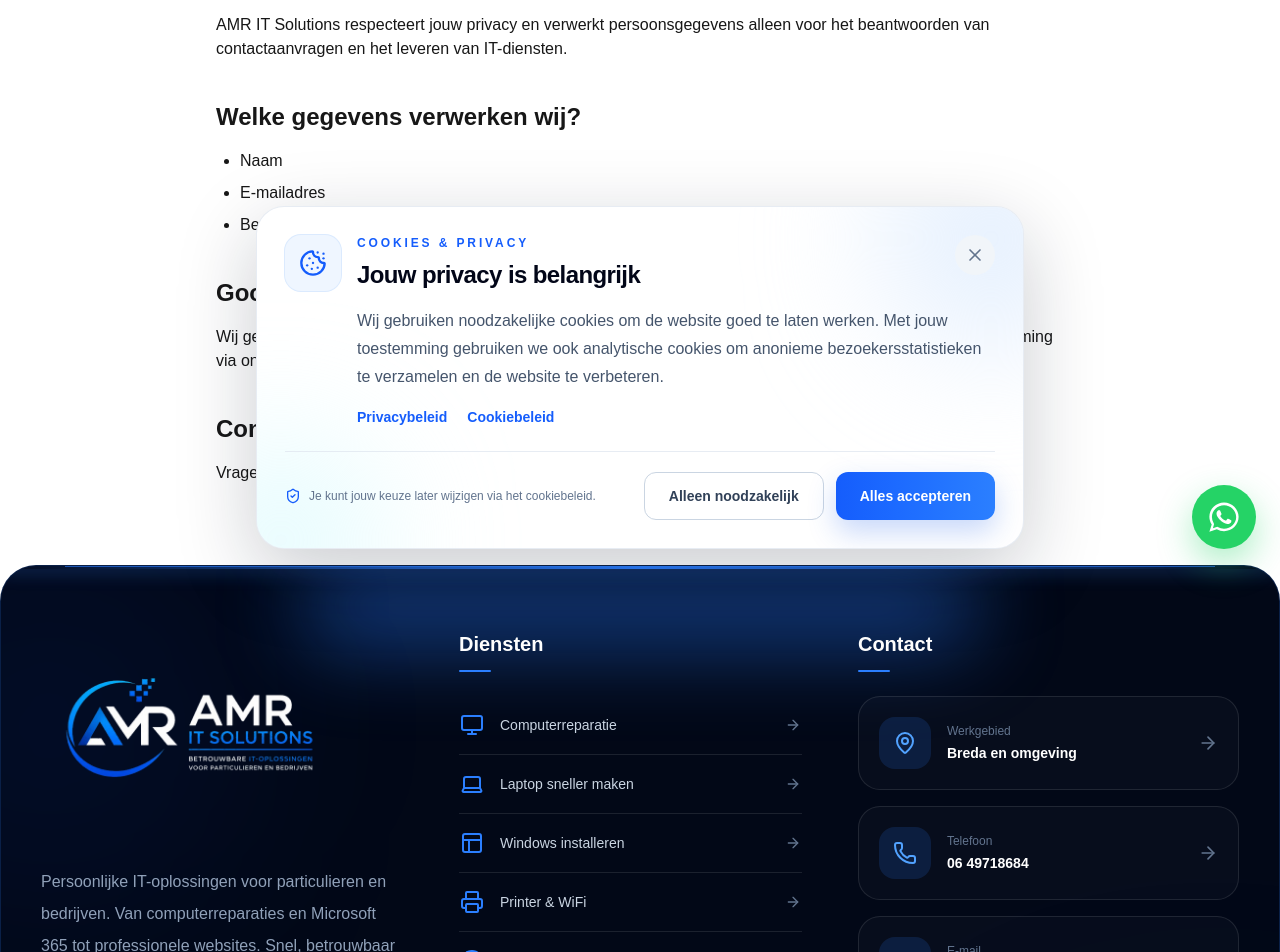
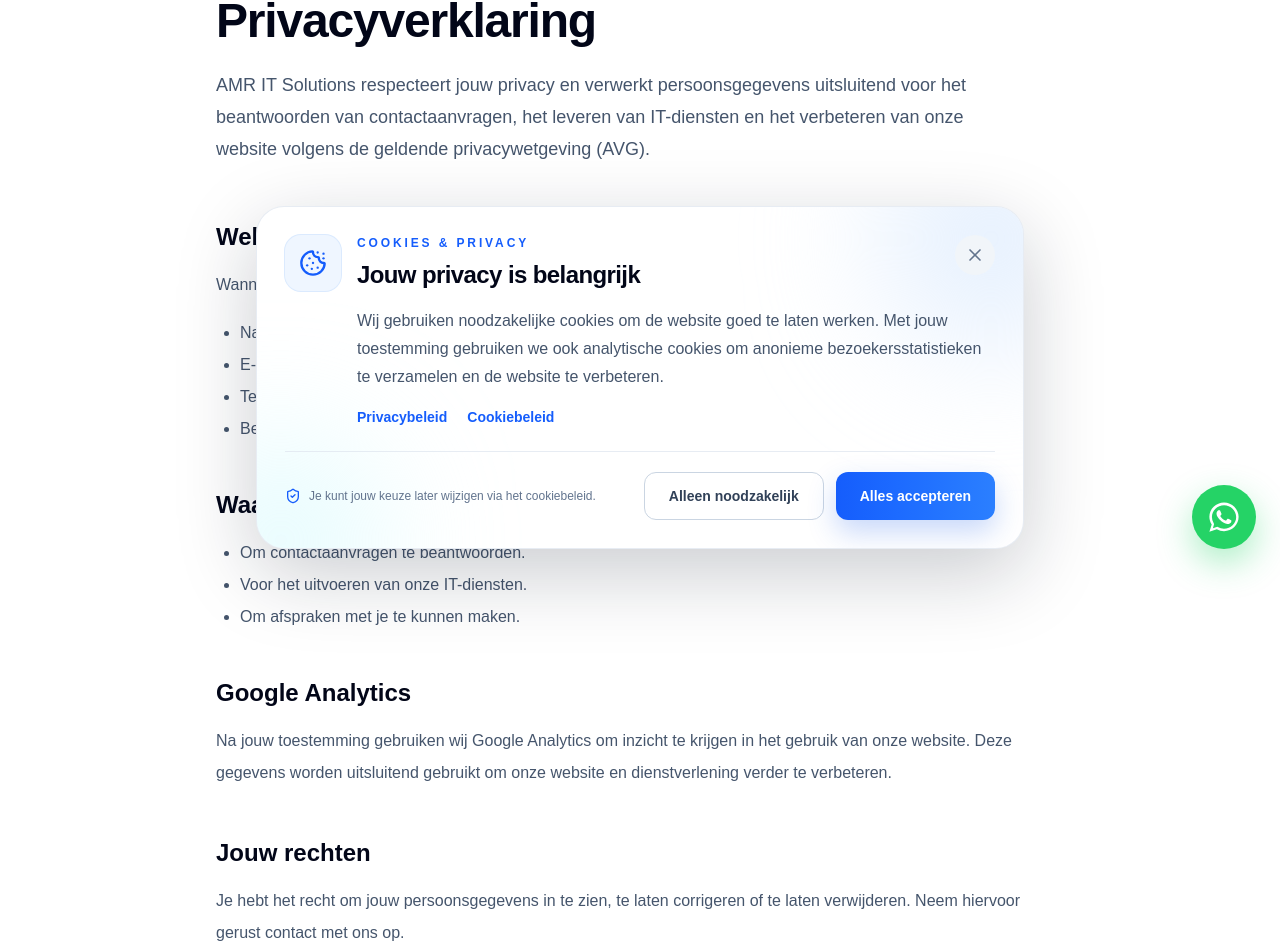
Before and after one commit to amritsolutions/amr-it-solutions, a Next.js app: page /privacy in a window 1280 px wide. Shown: the part 227-1179 px from the top of the page. Built offline with nearby package versions, Linux system fonts and the light colour scheme.

Commit message:
verbeteren

```diff
--- a/app/privacy/page.tsx
+++ b/app/privacy/page.tsx
@@ -1,40 +1,90 @@
 export default function PrivacyPage() {
   return (
-    <main className="mx-auto max-w-4xl px-6 py-20">
-      <h1 className="text-4xl font-bold mb-8">Privacyverklaring</h1>
-
-      <p className="mb-6">
-        AMR IT Solutions respecteert jouw privacy en verwerkt persoonsgegevens
-        alleen voor het beantwoorden van contactaanvragen en het leveren van
-        IT-diensten.
+    <main className="bg-white">
+      <section className="mx-auto max-w-4xl px-6 pt-24 pb-28">
+        <p className="text-sm font-extrabold uppercase tracking-[0.28em] text-blue-600">
+          Juridische informatie
         </p>
 
-      <h2 className="text-2xl font-semibold mt-10 mb-4">
+        <h1 className="mt-5 text-5xl font-extrabold tracking-tight text-slate-950">
+          Privacyverklaring
+        </h1>
+
+        <p className="mt-6 max-w-3xl text-lg leading-8 text-slate-600">
+          AMR IT Solutions respecteert jouw privacy en verwerkt
+          persoonsgegevens uitsluitend voor het beantwoorden van
+          contactaanvragen, het leveren van IT-diensten en het verbeteren van
+          onze website volgens de geldende privacywetgeving (AVG).
+        </p>
+
+        <div className="mt-14 space-y-12">
+          <section>
+            <h2 className="text-2xl font-bold text-slate-950">
               Welke gegevens verwerken wij?
             </h2>
 
-      <ul className="list-disc ml-6 space-y-2">
+            <p className="mt-4 leading-8 text-slate-600">
+              Wanneer je contact met ons opneemt, kunnen wij de volgende
+              persoonsgegevens verwerken:
+            </p>
+
+            <ul className="mt-5 list-disc space-y-2 pl-6 text-slate-600">
               <li>Naam</li>
               <li>E-mailadres</li>
+              <li>Telefoonnummer (indien opgegeven)</li>
               <li>Bericht via het contactformulier</li>
             </ul>
+          </section>
 
-      <h2 className="text-2xl font-semibold mt-10 mb-4">
+          <section>
+            <h2 className="text-2xl font-bold text-slate-950">
+              Waarvoor gebruiken wij deze gegevens?
+            </h2>
+
+            <ul className="mt-5 list-disc space-y-2 pl-6 text-slate-600">
+              <li>Om contactaanvragen te beantwoorden.</li>
+              <li>Voor het uitvoeren van onze IT-diensten.</li>
+              <li>Om afspraken met je te kunnen maken.</li>
+            </ul>
+          </section>
+
+          <section>
+            <h2 className="text-2xl font-bold text-slate-950">
               Google Analytics
             </h2>
 
-      <p>
-        Wij gebruiken Google Analytics om inzicht te krijgen in het gebruik van
-        onze website. Hiervoor vragen wij toestemming via onze cookiebanner.
+            <p className="mt-4 leading-8 text-slate-600">
+              Na jouw toestemming gebruiken wij Google Analytics om inzicht te
+              krijgen in het gebruik van onze website. Deze gegevens worden
+              uitsluitend gebruikt om onze website en dienstverlening verder te
+              verbeteren.
             </p>
+          </section>
 
-      <h2 className="text-2xl font-semibold mt-10 mb-4">
+          <section>
+            <h2 className="text-2xl font-bold text-slate-950">
+              Jouw rechten
+            </h2>
+
+            <p className="mt-4 leading-8 text-slate-600">
+              Je hebt het recht om jouw persoonsgegevens in te zien, te laten
+              corrigeren of te laten verwijderen. Neem hiervoor gerust contact
+              met ons op.
+            </p>
+          </section>
+
+          <section>
+            <h2 className="text-2xl font-bold text-slate-950">
               Contact
             </h2>
 
-      <p>
-        Vragen over privacy? Mail naar <strong>info@amritsolutions.nl</strong>.
+            <p className="mt-4 leading-8 text-slate-600">
+              Heb je vragen over deze privacyverklaring? Neem dan contact op via{" "}
+              <strong>info@amritsolutions.nl</strong>.
             </p>
+          </section>
+        </div>
+      </section>
     </main>
   );
 }
```
Lines whose indentation alone changed are shown as unchanged.
